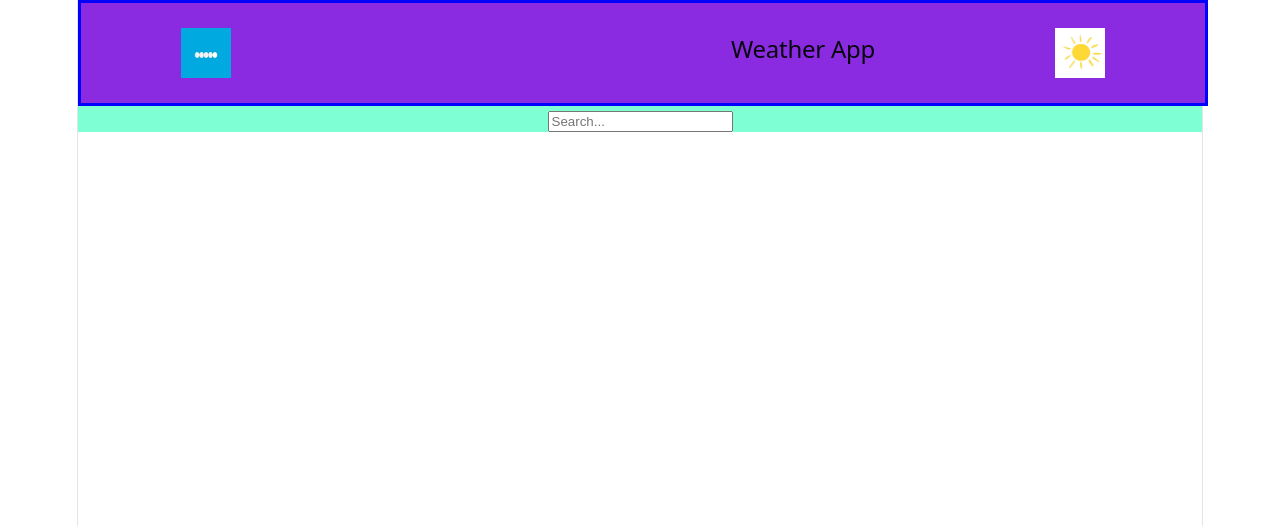
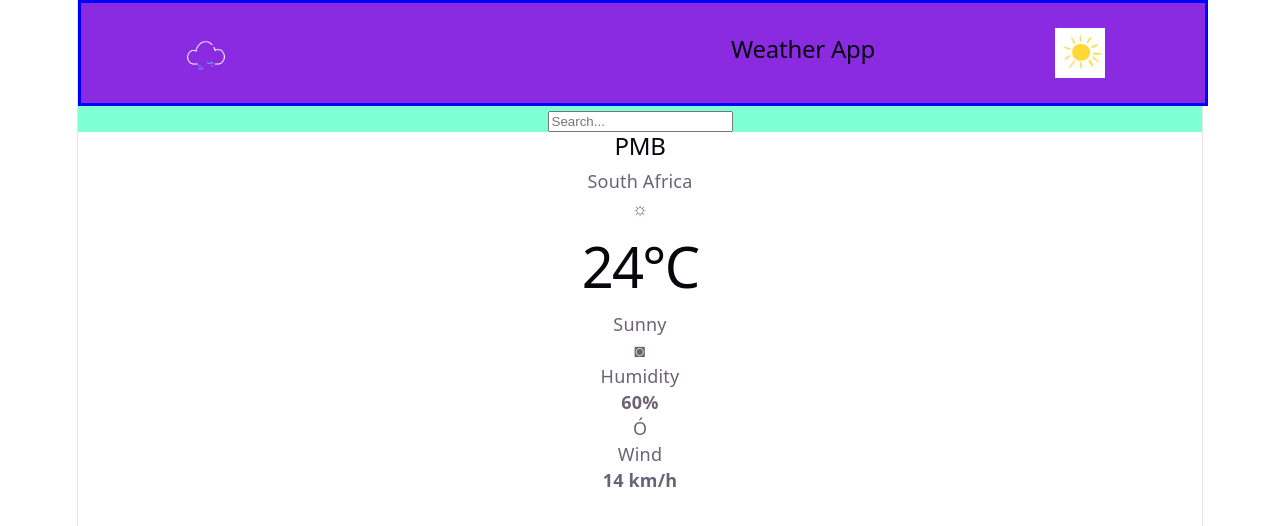
Before and after one commit to Siyanda-Mabaso/weather-app, a React (Vite) app: page / in a window 1280 px wide. Shown: the top 526 px of the page. Built offline with nearby package versions, Linux system fonts and the light colour scheme.

Commit message:
created current weather

```diff
--- a/src/App.tsx
+++ b/src/App.tsx
@@ -1,13 +1,14 @@
 // import React from 'react'
 import { Header } from './Components/Header/Header';
 import { SearchBar } from './Components/SearchBar/SearchBar';
-
+import { CurrentWeather } from './Components/CurrentWeather/CurrentWeather';
 export const App = () => {
   return (
   <>
 
     <Header/>
     <SearchBar/>
+    <CurrentWeather/>
       </>
   )
 }
--- /dev/null
+++ b/src/Components/CurrentWeather/CurrentWeather.tsx
@@ -0,0 +1,35 @@
+import React from 'react'
+import styles from './CurrentWeather.module.css'
+
+export const CurrentWeather = () => {
+  return (
+    <div className={styles.weatherCard}>
+
+        <div className={styles.location}>
+            <h2>PMB</h2>
+            <p>South Africa</p>
+        </div>
+
+        <div className={styles.mainWeather}>
+            <div className={styles.weatherIcon} >☼</div>
+            <div>
+                <h1>24°C</h1>
+                <p>Sunny</p>
+            </div>
+        </div>
+
+        <div className={styles.weatherDetails}>
+            <span>◙</span>
+            <p>Humidity</p>
+            <strong>60%</strong>
+        </div>
+
+        <div>
+            <span>Ó</span>
+            <p>Wind</p>
+            <strong>14 km/h</strong>
+        </div>
+
+    </div>
+  )
+}
--- a/src/Components/Header/Header.tsx
+++ b/src/Components/Header/Header.tsx
@@ -1,6 +1,6 @@
 import React from 'react'
 import styles from './Header.module.css'
-import sun from '../../assets/200.png'
+import sun from '../../assets/300.png'
 import icon from '../../assets/100.png'
 
 export const Header = () => {
```
Also changed, not shown: src/Components/CurrentWeather/CurrentWeather.module.css (added), src/Components/SearchBar/SearchBar.tsx (line endings or trailing spaces), src/assets/300.png (added).
